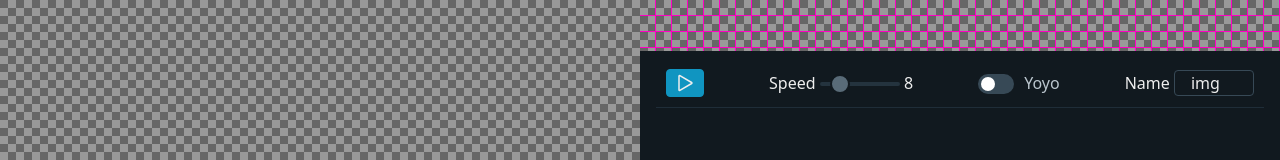
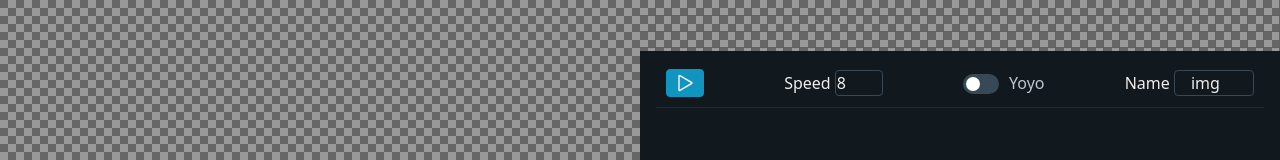
Before and after one commit to huhmiel-games/animation-frame-builder, a website with bundled scripts: page public/index.html in a window 1280 px wide. Shown: the part 378-538 px from the top of the page. Built offline with nearby package versions, Linux system fonts and the light colour scheme.

Commit message:
minor changes

```diff
--- a/public/index.html
+++ b/public/index.html
@@ -126,9 +126,7 @@
                         </li>
                         <li>
                             <label class="inline-label text-light" for="range">Speed </label>
-                            <input class="image-offset text-light" type="range" min="0" max="48" value="8" id="range"
-                                name="range" oninput="this.nextElementSibling.value = this.value">
-                            <output class="text-light">8</output>
+                            <input class="input-number text-light" type="number" min="0" max="48" value="8" id="range" name="range">
                         </li>
                         <li>
                             <label for="yoyo">
--- a/src/FrameListElement.ts
+++ b/src/FrameListElement.ts
@@ -1,6 +1,5 @@
 import { deleteButtonSVG, pauseButtonSVG } from "./constant";
 import { RightPanelScene } from "./rightPanelScene";
-//import { framesInstance } from "./script";
 
 export class FrameListElement
 {
```
